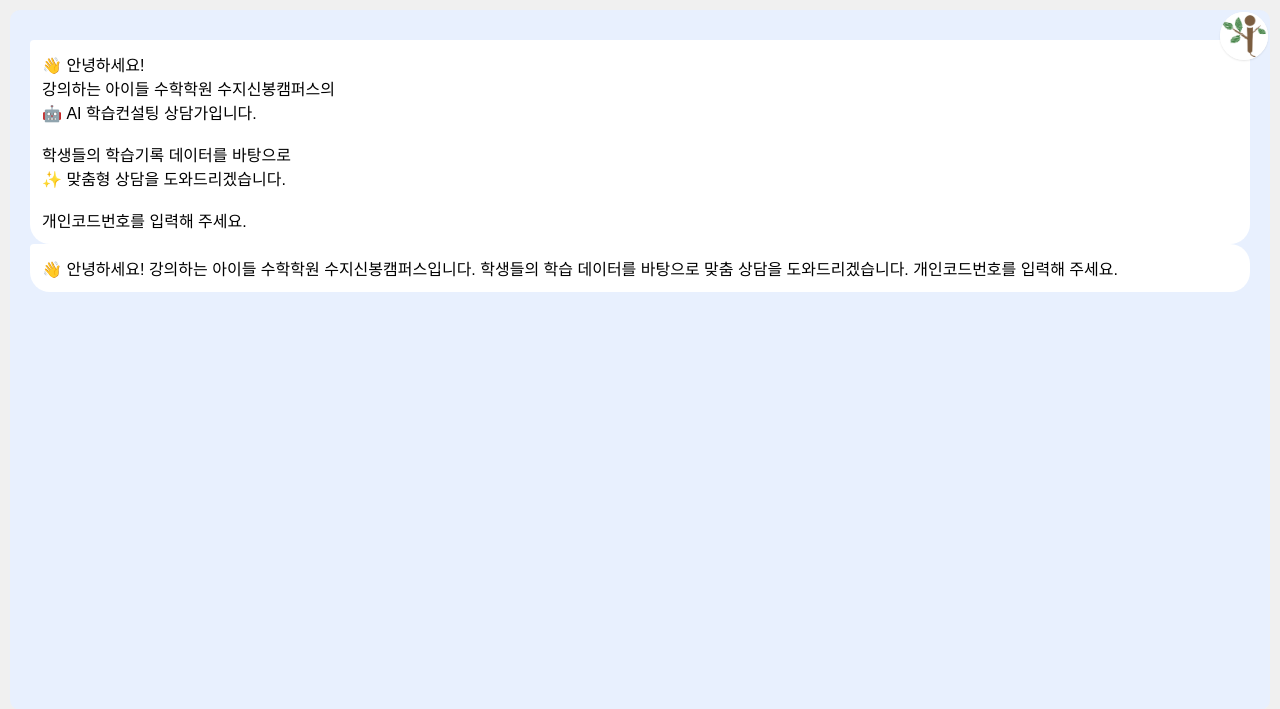
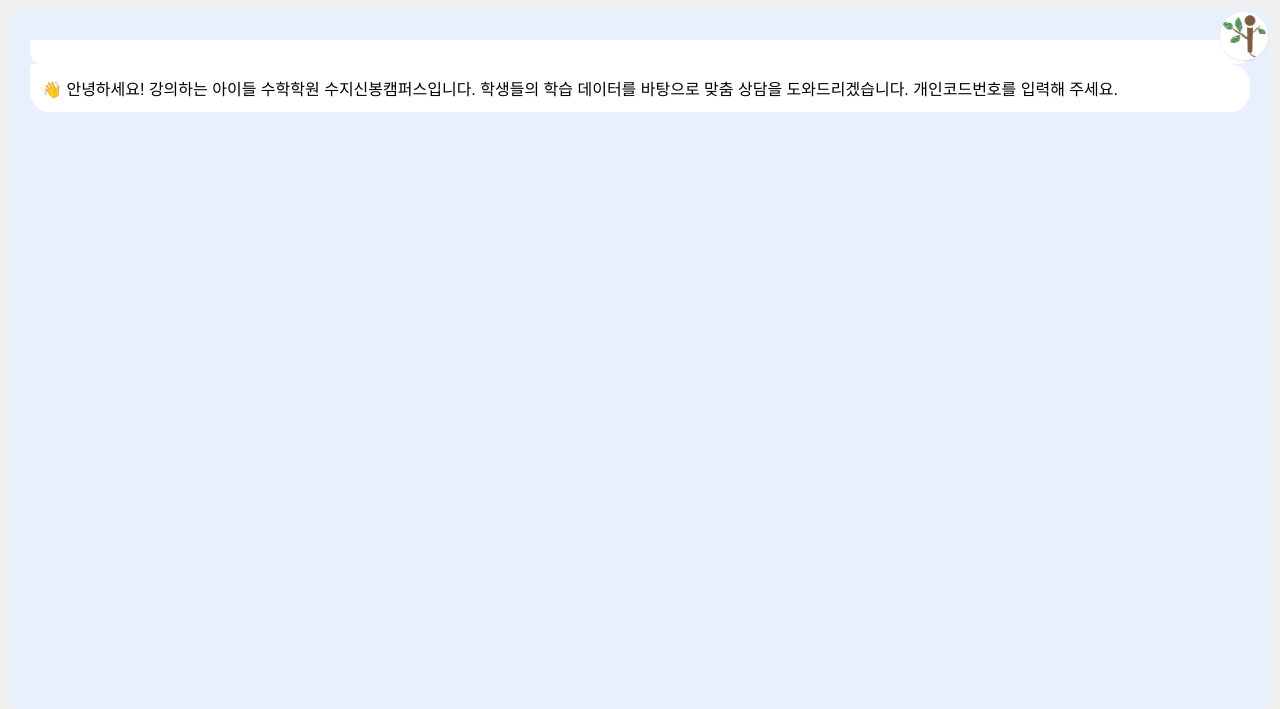
Before and after one commit to SINBONGMATH/learning-chatbotcd, a FastAPI app: page / in a window 1280 px wide. Shown: the top 709 px of the page. Run offline with FastAPI, Linux system fonts and the light colour scheme.

Commit message:
Update chat.html

```diff
--- a/templates/chat.html
+++ b/templates/chat.html
@@ -74,7 +74,6 @@
         .input-container {
             display: flex;
             padding: 10px;
-            gap: 10px;  /* 간격 추가 */
             align-items: center;
             background-color: white;
             border-top: 1px solid #e0e0e0;
@@ -95,13 +94,12 @@
 
         .message-input {
             flex-grow: 1;
-            margin-right: 15px;  /* 오른쪽 여백 증가 */
+            margin-right: 12px;  /* 버튼과의 간격만 살짝 조정 */
         }
 
         .send-button, .confirm-button {
-            margin-right: 10px;  /* 오른쪽 여백 추가 */
-            min-width: 60px;     /* 버튼 최소 너비 설정 */
-            background-color: #007bff;  /* 파란색 */
+            margin-right: 12px;  /* 버튼 오른쪽 여백만 살짝 추가 */
+            background-color: #007bff;
             color: white;
             border: none;
             border-radius: 5px;
@@ -151,12 +149,7 @@
         <div class="chat-messages" id="chatMessages">
             <div class="logo-message">
                 <div class="bot-message-with-logo">
-                    👋 안녕하세요!<br>
-                    강의하는 아이들 수학학원 수지신봉캠퍼스의<br>
-                    🤖 AI 학습컨설팅 상담가입니다.<br><br>
-                    학생들의 학습기록 데이터를 바탕으로<br>
-                    ✨ 맞춤형 상담을 도와드리겠습니다.<br><br>
-                    개인코드번호를 입력해 주세요.
+
                 </div>
             </div>
         </div>
@@ -174,11 +167,7 @@
 
     <script>
         window.onload = function() {
-            // 수정된 초기 메시지
-            const initialMessage = `👋 안녕하세요! 강의하는 아이들 수학학원 수지신봉캠퍼스입니다.
-학생들의 학습 데이터를 바탕으로 맞춤 상담을 도와드리겠습니다.
-
-개인코드번호를 입력해 주세요.`;
+            const initialMessage = "👋 안녕하세요! 강의하는 아이들 수학학원 수지신봉캠퍼스입니다. 학생들의 학습 데이터를 바탕으로 맞춤 상담을 도와드리겠습니다.\n\n개인코드번호를 입력해 주세요.";
 
             addMessage(initialMessage, false);
         }
```
